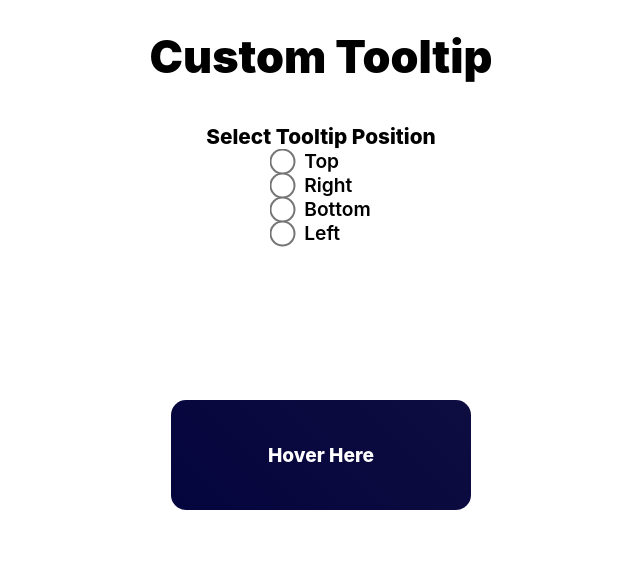
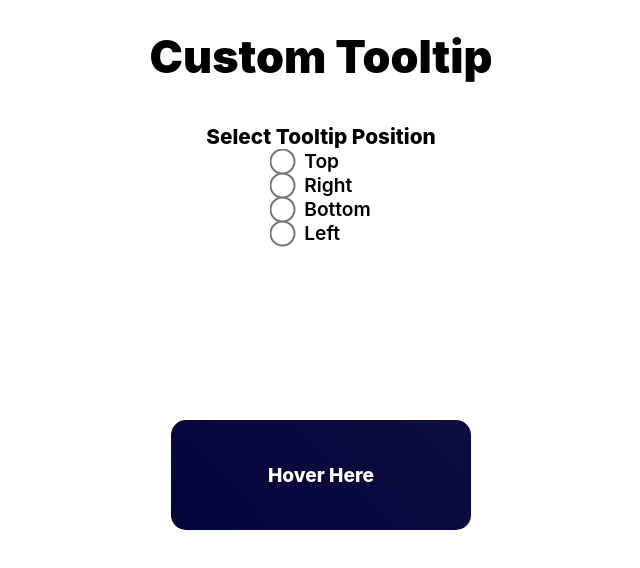
Before and after one commit to sanskar1419/React-Tooltip, a React (Create React App) app: page / in a window 1280 px wide. Shown: the top 568 px of the page, without its empty margins (319-959 px from the left). Built offline with nearby package versions, Linux system fonts and the light colour scheme.

Commit message:
Add Comments

```diff
--- a/src/App.css
+++ b/src/App.css
@@ -1,3 +1,4 @@
+/* Styling for page container */
 .container {
   display: flex;
   align-items: center;
@@ -10,22 +11,25 @@
   font-size: 2.8rem;
 }
 
+/* Common styling for radio button */
 input[type="radio"] {
   transform: scale(2);
   margin-right: 15px;
   cursor: pointer;
 }
 
+/* Styling for Tooltip and hover element container */
 .hoverElementAddTooltipContainer {
   display: flex;
   align-items: center;
   justify-content: center;
   /* border: 2px solid black; */
   width: 90%;
-  height: 45vh;
+  height: 50vh;
   margin-top: 20px;
 }
 
+/* Hover Element Styling */
 .hoverElement {
   color: white;
   background: linear-gradient(45deg, rgb(5, 5, 62), rgb(13, 13, 64));
--- a/src/components/PositionForm/PositionForm.js
+++ b/src/components/PositionForm/PositionForm.js
@@ -1,6 +1,9 @@
+/* Importing Styles */
 import styles from "./PositionForm.module.css";
 
+/* Defining PositionForm functional component */
 function PositionForm({ handlePositionInput }) {
+  /* Returning the JSX */
   return (
     <div className={styles.formContainer}>
       <span>Select Tooltip Position</span>
@@ -53,4 +56,5 @@ function PositionForm({ handlePositionInput }) {
   );
 }
 
+/* Exporting PositionForm */
 export default PositionForm;
--- a/src/components/Tooltip/Tooltip.css
+++ b/src/components/Tooltip/Tooltip.css
@@ -127,11 +127,14 @@
   right: -25px;
 }
 
+/* Position Styling */
 .position {
   font-weight: 700;
   color: orange;
   text-transform: uppercase;
 }
+
+/* Animations(SlideIn) */
 
 @keyframes slide-in-out-right {
   10% {
--- a/src/components/Tooltip/Tooltip.js
+++ b/src/components/Tooltip/Tooltip.js
@@ -1,7 +1,11 @@
+/* Importing Styles */
 import "./Tooltip.css";
 
+/* Defining functional component for Tooltip */
 function Tooltip({ position }) {
+  /* Returning the JSX */
   return (
+    /* Applying style based on position */
     <div className={`${position}`}>
       <span>Wonderful Day? Isn't it?</span>
       <span>
@@ -12,4 +16,5 @@ function Tooltip({ position }) {
   );
 }
 
+/* Exporting Tooltip */
 export default Tooltip;
--- a/src/index.js
+++ b/src/index.js
@@ -1,9 +1,13 @@
+/* Importing necessary module, function, components, style etc. */
 import React from "react";
 import ReactDOM from "react-dom/client";
 import "./index.css";
 import App from "./App";
 
+/* Creating Virtual DOM */
 const root = ReactDOM.createRoot(document.getElementById("root"));
+
+/* Rendering the JSX */
 root.render(
   <React.StrictMode>
     <App />
```
Also changed, not shown: src/App.js (+12 -0 lines), src/components/PositionForm/PositionForm.module.css (+6 -4 lines), src/index.css (+4 -3 lines).
